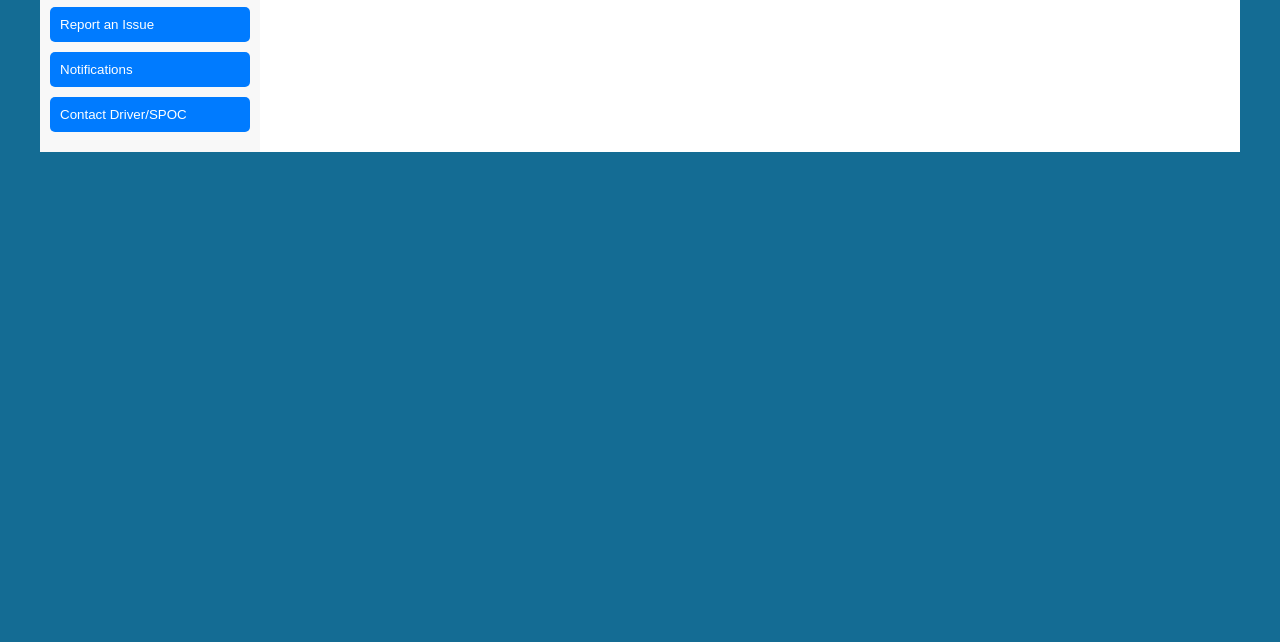
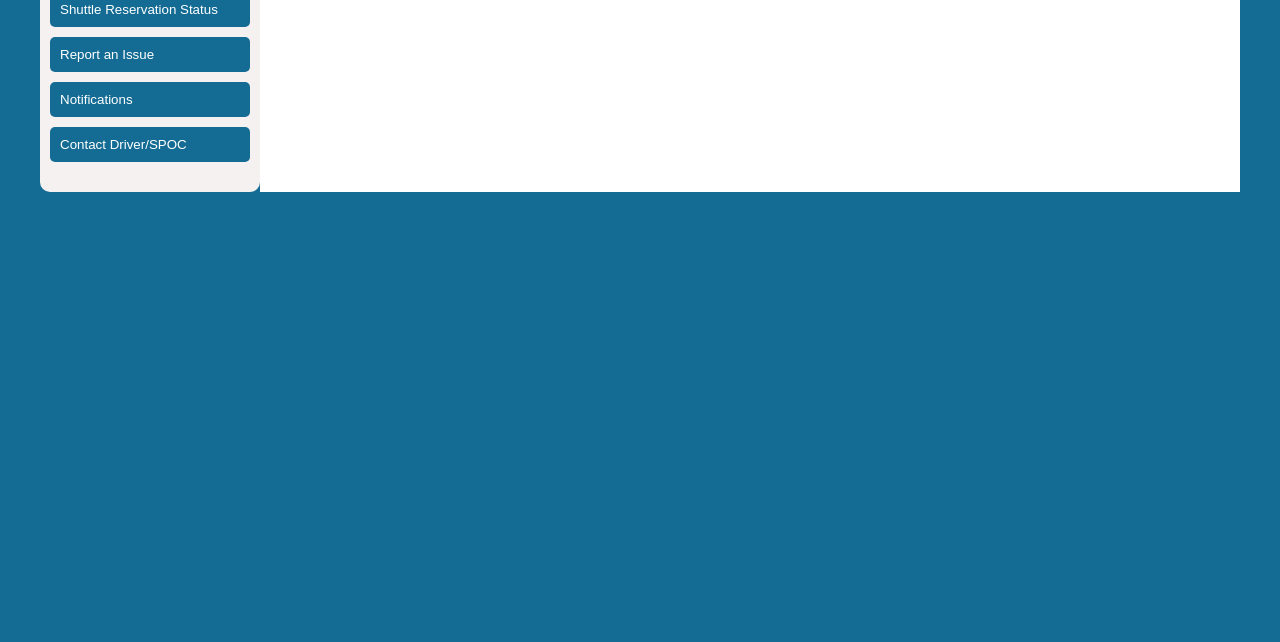
Before and after one commit to TANNU-GITHUB/Bus_management_system, a plain HTML site: page alternateindex.html in a window 1280 px wide. Shown: the part 158-800 px from the top of the page. Drawn offline with Linux system fonts and the light colour scheme.

Commit message:
Update alternateindex.html improved version

```diff
--- a/alternateindex.html
+++ b/alternateindex.html
@@ -14,8 +14,10 @@
 
         .sidebar {
             width: 200px;
-            background-color: #f8f8f8;
-            padding: 10px;
+            background-color: #F6F1F1;
+            padding: 20px 10px; /* Added padding for space at the top */
+            margin-top: 20px; /* Adjusted margin to shift downwards */
+            border-radius: 10px; /* Optional for rounded corners */
         }
 
         .sidebar h2 {
@@ -27,7 +29,7 @@
             width: 100%;
             margin-bottom: 10px;
             padding: 10px;
-            background-color: #007bff;
+            background-color: #146C94;
             color: white;
             border: none;
             border-radius: 5px;
@@ -36,7 +38,7 @@
         }
 
         .sidebar button:hover {
-            background-color: #0056b3;
+            background-color: #AFD3E2;
         }
 
         .content-area {
```
